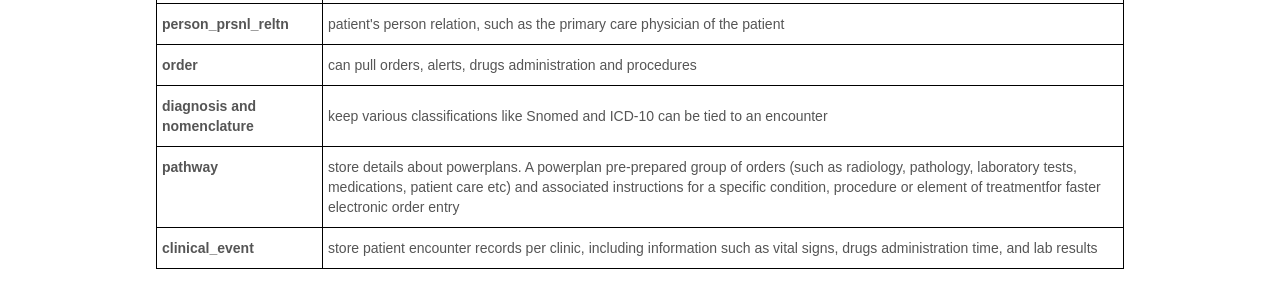
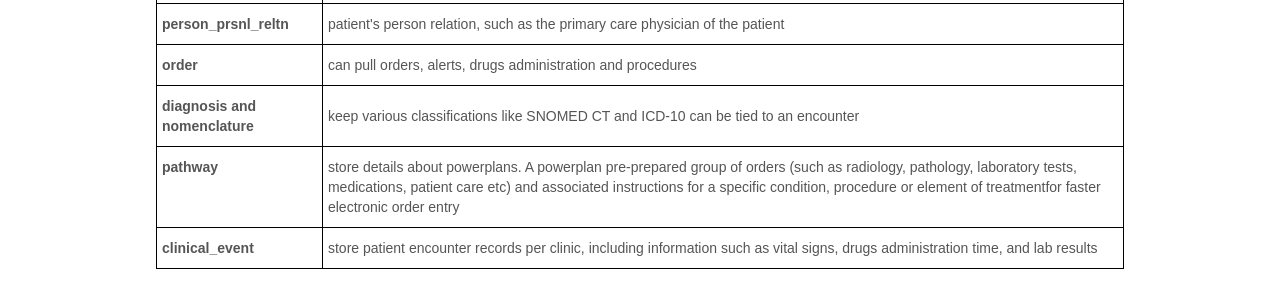
Before and after one commit to knifeqmul/knifeqmul.github.io, a Jekyll site: the page built from _pages/background.md, in a window 1280 px wide and 900 px high, scrolled down 955 px. Shown: the part 152-447 px from the top of the window. Built offline with Jekyll 4.4.1, drawn with Linux system fonts in a browser that asks for light colours; nearby versions of some CDN libraries.

Commit message:
Update background.md

```diff
--- a/_pages/background.md
+++ b/_pages/background.md
@@ -53,7 +53,7 @@ Some tables in the database:
   </tr>
   <tr>
     <td class="tg-v47y">diagnosis and nomenclature</td>
-    <td class="tg-qtf5">keep various classifications like Snomed and ICD-10 can be tied to an encounter</td>
+    <td class="tg-qtf5">keep various classifications like SNOMED CT and ICD-10 can be tied to an encounter</td>
   </tr>
   <tr>
     <td class="tg-mcqj">pathway</td>
```
